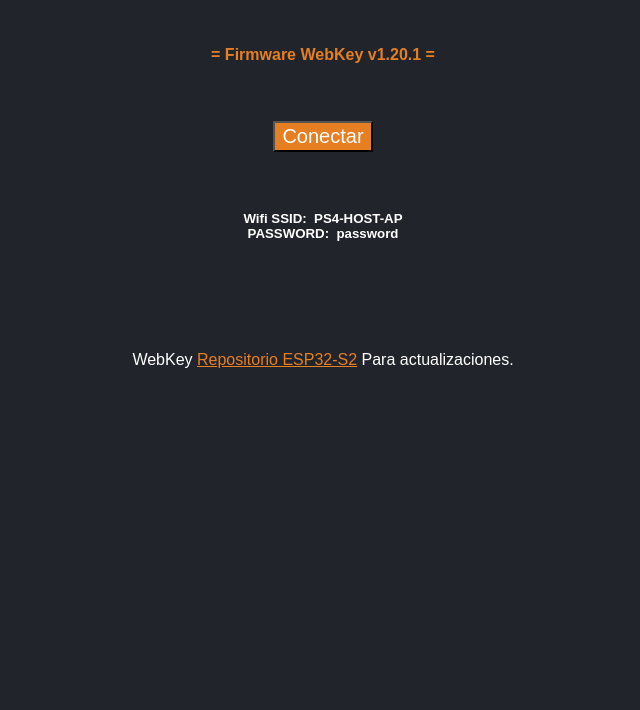
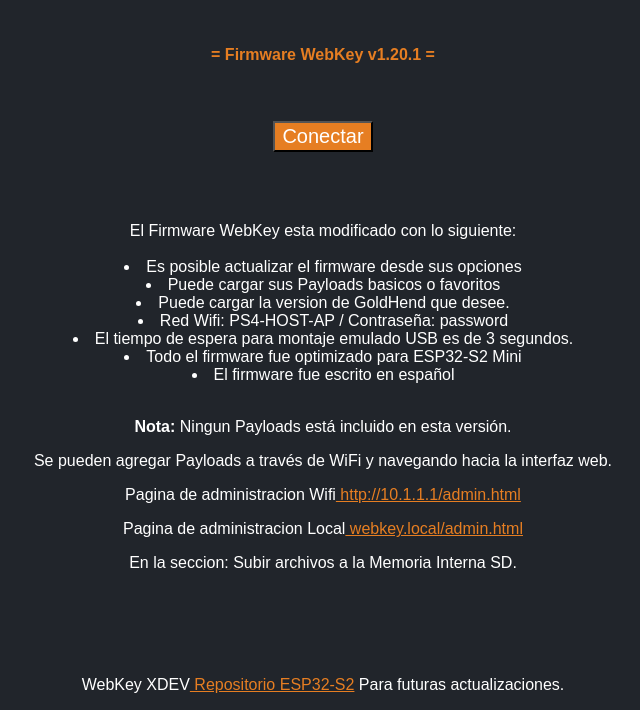
Before and after one commit to XDEVGMS/XDEVGMS.github.io, a plain HTML site: page index.html in a window 1280 px wide. Shown: the part 146-856 px from the top of the page, without its empty margins (317-957 px from the left). Before the commit the page ends 800 px from the top, so only its background shows below. Drawn offline with Linux system fonts and the light colour scheme.

Commit message:
Update index.html

```diff
--- a/index.html
+++ b/index.html
@@ -41,7 +41,7 @@ hr {
 <body>
   <br><br>
   <body style="background-color:#21252B;">
-    <center><FONT COLOR="white"><h1>Instalador Web ESP32-S2<br> WebKey XDEV</h1><br><center>
+    <center><FONT COLOR="white"><h1>= Instalador Web ESP32-S2 =<br> PS4-HOST-AP - WebKey XDEV</h1><br><center>
 	<div id="blink"><center><FONT COLOR="#e67e22"><h4>= Firmware WebKey v1.20.1 =</FONT></h4><center></div><br>
     <div id="main" style="display: none;">
 <br>
@@ -64,10 +64,29 @@ hr {
             document.getElementById("main").style.display = 'none';
         }
     </script>
-<center><br><h5>Wifi SSID:&nbsp PS4-HOST-AP<br>PASSWORD:&nbsp password</h5></center><br><br><br><br>
+    <br></p><br>
+
+       El Firmware WebKey esta modificado con lo siguiente:<br><br>
+       <li>Es posible actualizar el firmware desde sus opciones</li>
+       <li>Puede cargar sus Payloads basicos o favoritos</li>
+       <li>Puede cargar la version de GoldHend que desee.</li>
+       <li>Red Wifi: PS4-HOST-AP / Contraseña: password</li>
+       <li>El tiempo de espera para montaje emulado USB es de 3 segundos.</li>
+       <li>Todo el firmware fue optimizado para ESP32-S2 Mini</li>
+       <li>El firmware fue escrito en español</li>
+<br>
+   <p><b>Nota:</b> Ningun Payloads está incluido en esta versión.
+   <p>Se pueden agregar Payloads a través de WiFi y
+         navegando hacia la interfaz web.
+</p>Pagina de administracion Wifi<a href="http://10.1.1.1/admin.html" style="color:#e67e22;"> http://10.1.1.1/admin.html</a>
+    </p>Pagina de administracion Local<a href="http://webkey.local/admin.html" style="color:#e67e22;"> webkey.local/admin.html</a>
+    <p> En la seccion: Subir archivos a la Memoria Interna SD.<br>
+
+    </p>
+    </p><br><br><br><br>
 
 <footer>
-<p> WebKey <a href="https://sourceforge.net/projects/esp32-s2-mini/files/UpdateFw/" style="color:#e67e22;"> Repositorio ESP32-S2</a> Para actualizaciones.</p>
+<p> WebKey XDEV<a href="https://sourceforge.net/projects/esp32-s2-mini/files/UpdateFw/" style="color:#e67e22;"> Repositorio ESP32-S2</a> Para futuras actualizaciones.</p>
 
 </footer>
 </body>
```
